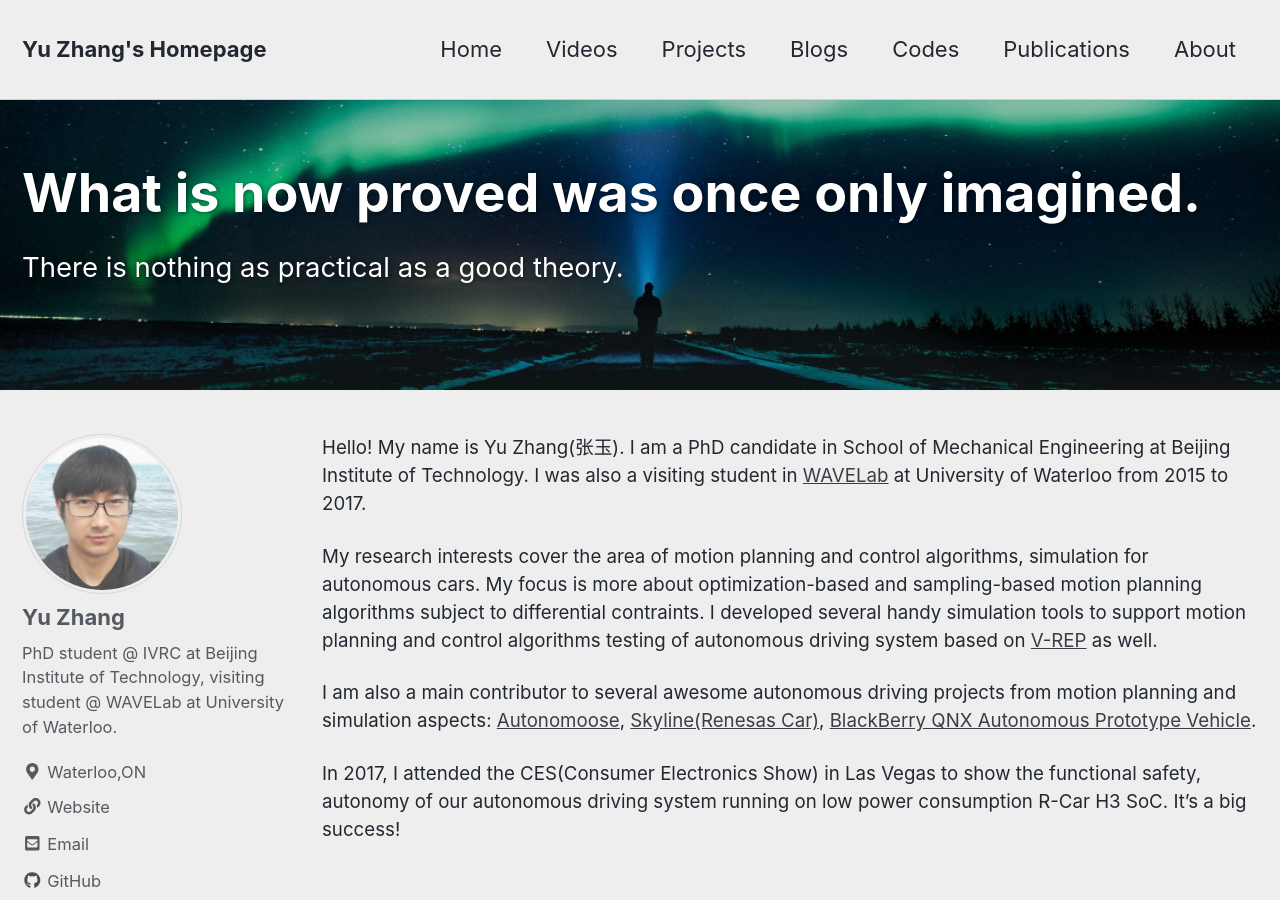
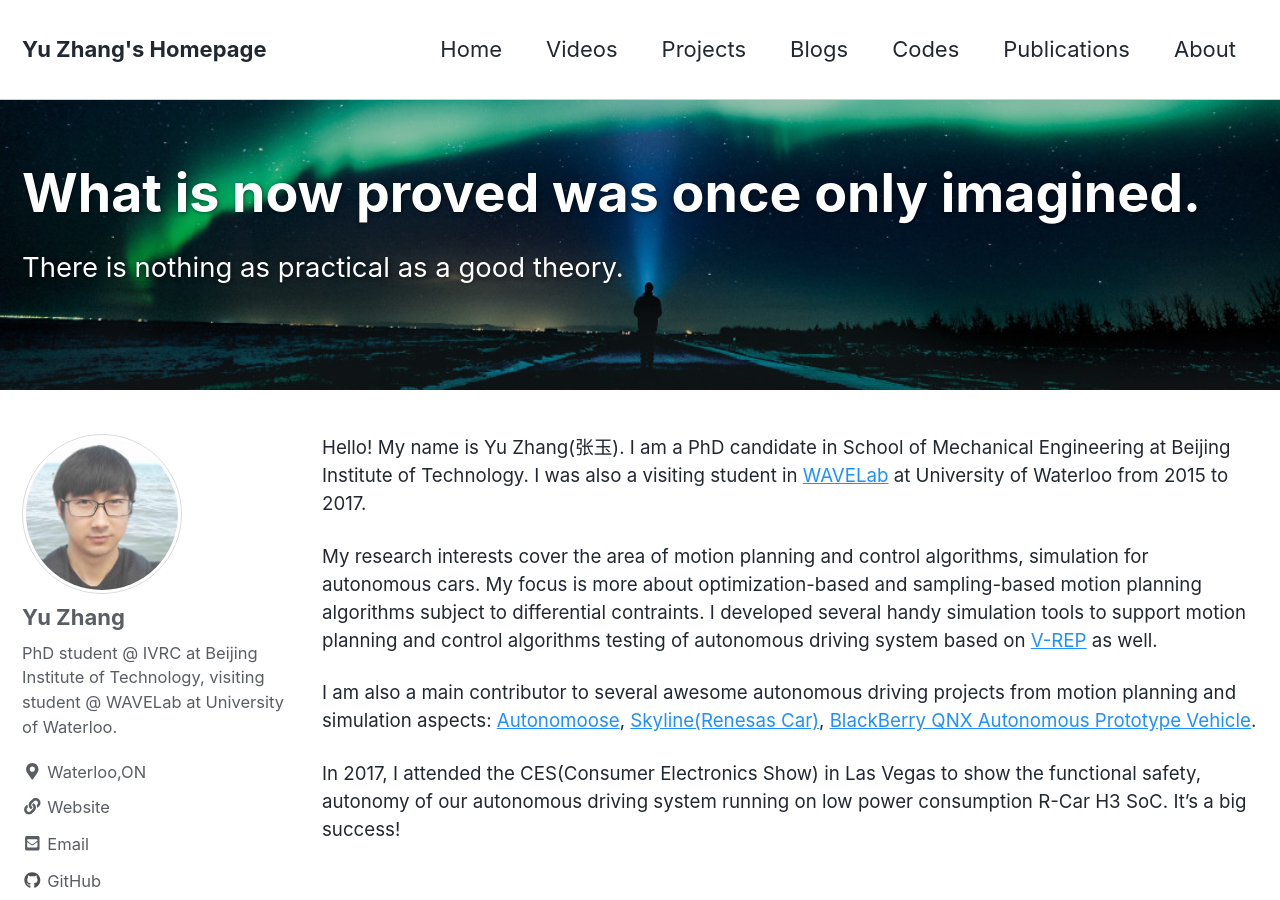
Before and after one commit to product-noob/my-blog, a Jekyll site: the page built from index.md, in a window 1280 px wide and 900 px high. Built offline with Jekyll 4.4.1, drawn with Linux system fonts in a browser that asks for light colours; nearby versions of some CDN libraries; the list of posts is cut into pages by our own code.

Commit message:
change the inline code background color, link color of air theme

```diff
--- a/_sass/minimal-mistakes/_syntax.scss
+++ b/_sass/minimal-mistakes/_syntax.scss
@@ -253,11 +253,11 @@
   }
   .sb {
     /* Literal.String.Backtick */
-    color: $base0b;
+    color: $base04;
   }
   .sc {
     /* Literal.String.Char */
-    color: $base05;
+    color: $base0b;
   }
   .sd {
     /* Literal.String.Doc */
--- a/_sass/minimal-mistakes/_variables.scss
+++ b/_sass/minimal-mistakes/_variables.scss
@@ -54,7 +54,7 @@
 $lighter-gray: mix(#fff, $gray, 90%) !default;
 
 $background-color: #fff !default;
-$code-background-color: #fafafa !default;
+$code-background-color: Gainsboro !default;    /* too light for code, yuzhangbit*/
 $code-background-color-dark: $light-gray !default;
 $text-color: $dark-gray !default;
 $muted-text-color: mix(#fff, $text-color, 35%) !default;
--- a/_sass/minimal-mistakes/skins/_air.scss
+++ b/_sass/minimal-mistakes/skins/_air.scss
@@ -3,16 +3,16 @@
    ========================================================================== */
 
 /* Colors */
-$background-color: #eeeeee !default;
-$text-color: #222831 !default;
-$muted-text-color: #393e46 !default;
-$primary-color: #0092ca !default;
-$border-color: mix(#fff, #393e46, 75%) !default;
-$footer-background-color: $primary-color !default;
-$link-color: #393e46 !default;
-$masthead-link-color: $text-color !default;
-$masthead-link-color-hover: $text-color !default;
-$navicon-link-color-hover: mix(#fff, $text-color, 80%) !default;
+$background-color: #eeeeeee !default;  /* #FF1493 */
+$text-color: #222831 !default;  /* 222831 */
+$muted-text-color: #393e46 !default; /* 393e46 */
+$primary-color: #0092ca !default;  /* 0092ca */
+$border-color: mix(#fff, #393e46, 75%) !default;  /*  */
+$footer-background-color: $primary-color !default;   /* $primary-color */
+$link-color: DodgerBlue !default;  /*#393e46  */
+$masthead-link-color: $text-color !default;  /*  */
+$masthead-link-color-hover: $primary-color !default;  /*  */
+$navicon-link-color-hover: mix(#fff, $text-color, 80%) !default;  /*  */
 
 .page__footer {
   color: #fff !important; // override
```
